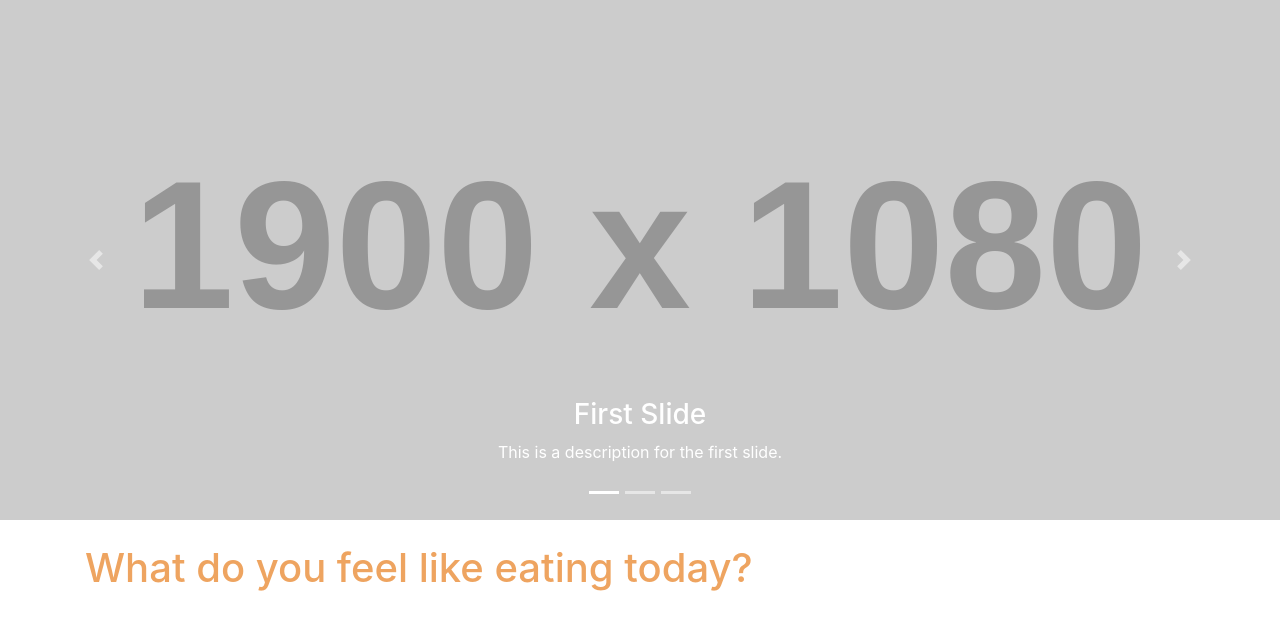
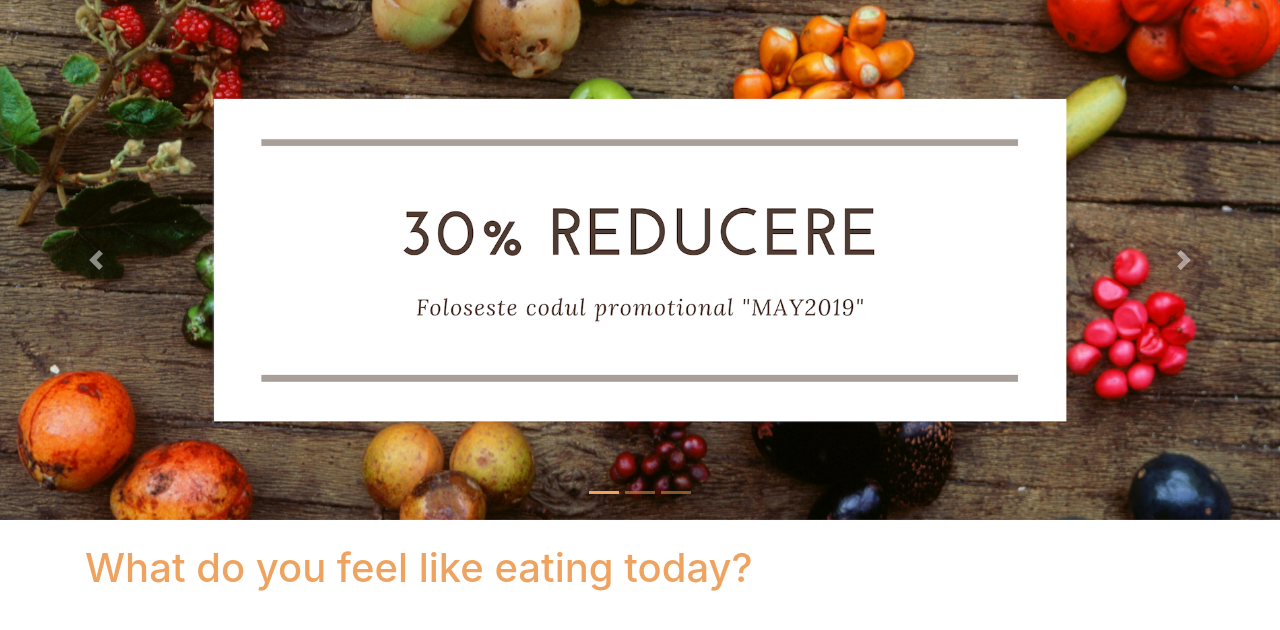
Before and after one commit to mapaaa/order-and-dine, a Django app: page / in a window 1280 px wide. Shown: the part 56-686 px from the top of the page. Run offline with Django 3.2, Linux system fonts and the light colour scheme; grey boxes labelled with a size stand in for pictures from a placeholder-image service; data that the repository does not hold is empty; some libraries are stand-ins or nearby versions.

Commit message:
Added carousel photos

```diff
--- a/django-project/odapp/templates/odapp/index.html
+++ b/django-project/odapp/templates/odapp/index.html
@@ -1,34 +1,24 @@
 {% extends 'odapp/base.html' %}
+
+{% load static %}
 
 {% block content %}
   <header>
     <div id="carouselExampleIndicators" class="carousel slide" data-ride="carousel">
       <ol class="carousel-indicators">
-        <li data-target="#carouselExampleIndicators" data-slide-to="0" class="active"></li>
-        <li data-target="#carouselExampleIndicators" data-slide-to="1"></li>
-        <li data-target="#carouselExampleIndicators" data-slide-to="2"></li>
+        <li style="background-color: #eea460;" data-target="#carouselExampleIndicators" data-slide-to="0" class="active"></li>
+        <li style="background-color: #eea460;" data-target="#carouselExampleIndicators" data-slide-to="1"></li>
+        <li style="background-color: #eea460;" data-target="#carouselExampleIndicators" data-slide-to="2"></li>
       </ol>
       <div class="carousel-inner" role="listbox">
         <!-- Slide One - Set the background image for this slide in the line below -->
-        <div class="carousel-item active" style="background-image: url('http://placehold.it/1900x1080')">
-          <div class="carousel-caption d-none d-md-block">
-            <h3>First Slide</h3>
-            <p>This is a description for the first slide.</p>
-          </div>
+        <div class="carousel-item active" style="background-image: url({% static 'reducere.png' %})">
         </div>
         <!-- Slide Two - Set the background image for this slide in the line below -->
-        <div class="carousel-item" style="background-image: url('http://placehold.it/1900x1080')">
-          <div class="carousel-caption d-none d-md-block">
-            <h3>Second Slide</h3>
-            <p>This is a description for the second slide.</p>
-          </div>
+        <div class="carousel-item" style="background-image: url({% static 'fridaynight.png' %})">
         </div>
         <!-- Slide Three - Set the background image for this slide in the line below -->
-        <div class="carousel-item" style="background-image: url('http://placehold.it/1900x1080')">
-          <div class="carousel-caption d-none d-md-block">
-            <h3>Third Slide</h3>
-            <p>This is a description for the third slide.</p>
-          </div>
+        <div class="carousel-item" style="background-image: url({% static 'rezervare.png' %})">
         </div>
       </div>
       <a class="carousel-control-prev" href="#carouselExampleIndicators" role="button" data-slide="prev">
--- a/django-project/odapp/views.py
+++ b/django-project/odapp/views.py
@@ -24,7 +24,6 @@ def signup(request):
 
 def index(request):
     restaurants = Restaurant.objects.all()
-    print(len(restaurants))
     return render(request, 'odapp/index.html', {'restaurants' : restaurants})
 
 
```
Also changed, not shown: django-project/odapp/static/css/custom.css (line endings or trailing spaces), django-project/odapp/static/fridaynight.png (added), django-project/odapp/static/reducere.png (added), django-project/odapp/static/rezervare.png (added).
